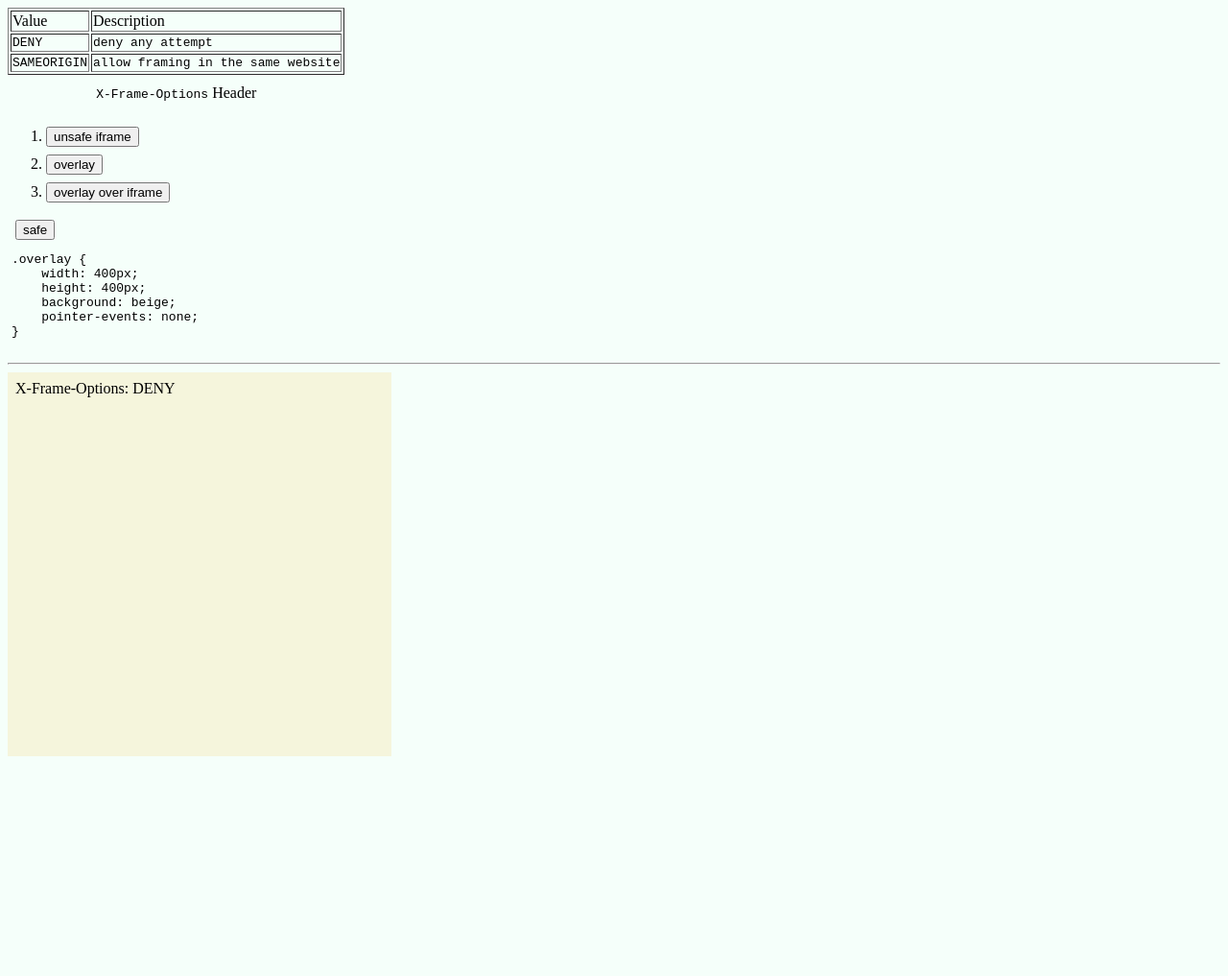
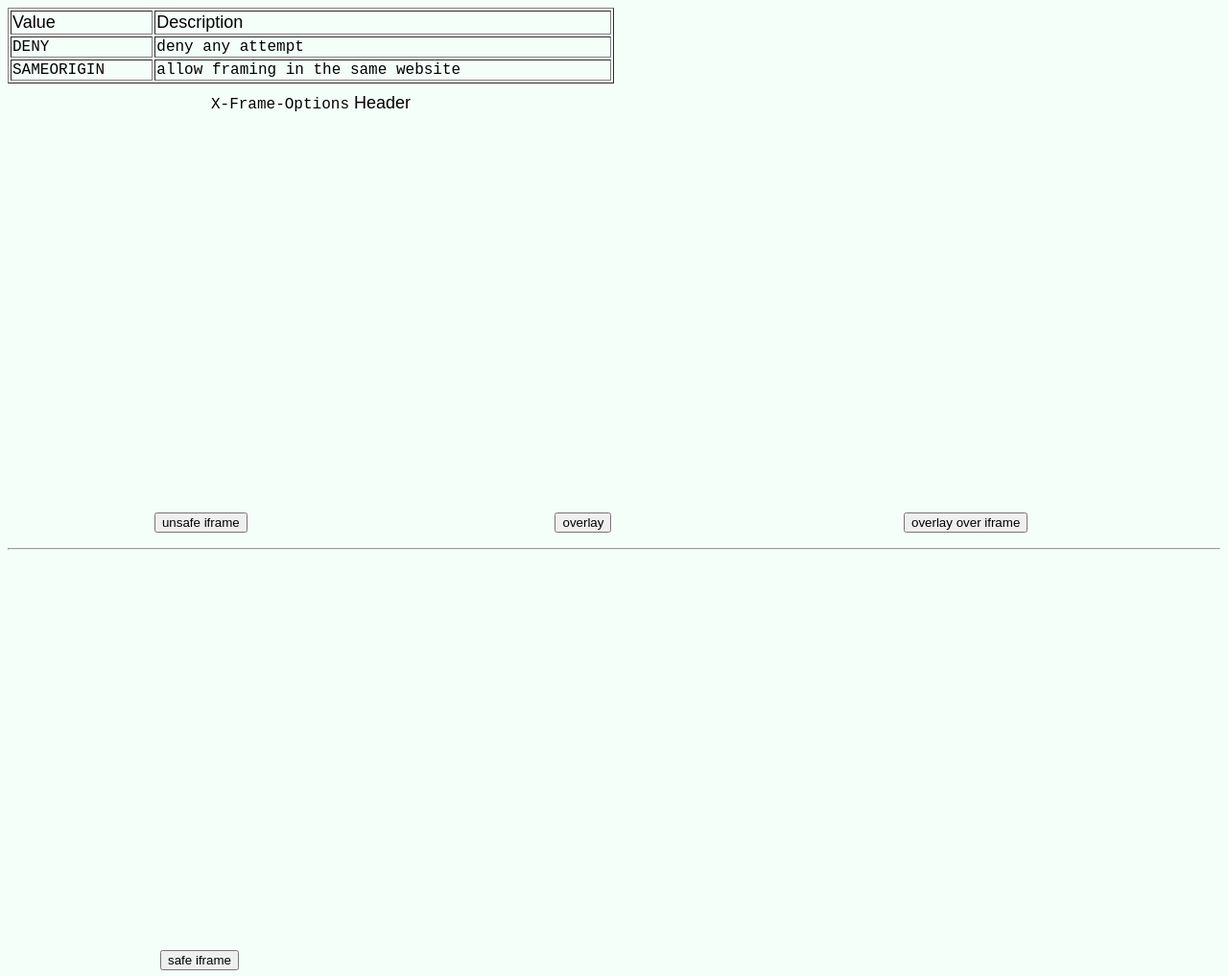
Before and after one commit to abbaspour/http-security-headers-playground, a website: page publish/xfo/index.html in a window 1280 px wide. Shown: the whole page at 96% size. Before the commit the page ends 800 px from the top, so only its background shows below. Drawn offline with Linux system fonts and the light colour scheme; a web font is replaced by a local one.

Commit message:
added DM fonts and more XFO work

```diff
--- a/publish/style.css
+++ b/publish/style.css
@@ -1,6 +1,11 @@
+@import url('https://fonts.cdnfonts.com/css/dm-sans');
+
 body {
     background-color: mintcream;
+    font-family: 'DM Sans', sans-serif;
+    font-size: x-large;
 }
+
 li {
     margin-bottom: 8px;
 }
@@ -9,3 +14,13 @@ caption {
     padding: 10px;
     caption-side: bottom;
 }
+
+table {
+    font-family: 'DM Sans', sans-serif;
+    font-size: large;
+}
+
+code {
+    /*font-family: 'DM Sans Bold';*/
+    font-size: large;
+}
--- a/publish/xfo/index.html
+++ b/publish/xfo/index.html
@@ -23,10 +23,8 @@
             background: beige;
             position: absolute;
             z-index: 2;
-            top: 230px;
-            left: 820px;
-            opacity: 100%;
-
+            top: 148px;
+            left: 815px;
         }
     </style></head>
 <body>
@@ -36,6 +34,7 @@
     }
 
     function loadOverlay() {
+        window.document.getElementById('overlay').innerHTML = '<button>safe</button>';
         window.document.getElementById('overlay').classList.add('overlay');
 
     }
@@ -43,11 +42,15 @@
     function loadOverlayOverIframe() {
         window.document.getElementById('overlay-attack').innerHTML = '<iframe src="sameorigin.html" title="iFrame with XFO SAMEORIGIN" class="iframe"></iframe><div class="overlay-attack"><button>safe</button></button></div>"'
         //window.document.getElementById('overlay').classList.add('overlay');
+    }
 
+    function loadDenyIframe() {
+        window.document.getElementById('safe-iframe').innerHTML = '<iframe src="deny.html" title="iFrame with XFO DENY" class="iframe"></iframe>'
     }
+
 </script>
 
-<table border="1">
+<table border="1" style="width: 50%">
     <caption><code>X-Frame-Options</code> Header</caption>
     <thead>
         <tr><td>Value</td><td>Description</td></tr>
@@ -61,39 +64,35 @@
     </tr>
 </tbody>
 </table>
-<ol>
-    <li><button onclick="loadSameOriginIframe()">unsafe iframe</button></li>
-    <li><button onclick="loadOverlay()">overlay</button></li>
-    <li><button onclick="loadOverlayOverIframe()">overlay over iframe</button></li>
-</ol>
-<table cellpadding="0">
-    <tr>
-        <td>
+<table style="width: 1200px; padding: 1px;">
+    <tr style="height: 400px">
+        <td style="width: 400px">
             <div id="unsafe-iframe"></div>
         </td>
-        <td>
-            <div id="overlay">
-                &nbsp;<button>safe</button>
-                <copde>
-                    <pre>
-.overlay {
-    width: 400px;
-    height: 400px;
-    background: beige;
-    pointer-events: none;
-}
-                        </pre>
-                </copde>
-            </div>
+        <td style="width: 400px">
+            <div id="overlay"></div>
         </td>
-        <td>
+        <td style="width: 400px">
             <div id="overlay-attack"></div>
         </td>
     </tr>
+    <tr style="text-align: center">
+        <td><button onclick="loadSameOriginIframe()">unsafe iframe</button></td>
+        <td><button onclick="loadOverlay()">overlay</button></td>
+        <td><button onclick="loadOverlayOverIframe()">overlay over iframe</button></td>
+    </tr>
 </table>
 <hr/>
-<iframe src="deny.html" title="iFrame with XFO DENY" class="iframe"></iframe>
-
+<table style="width: 400px">
+    <tr style="height: 400px">
+        <td>
+            <div id="safe-iframe"></div>
+        </td>
+    </tr>
+    <tr style="text-align: center">
+        <td><button onclick="loadDenyIframe()">safe iframe</button></td>
+    </tr>
+</table>
 </body>
 
 </html>
```
